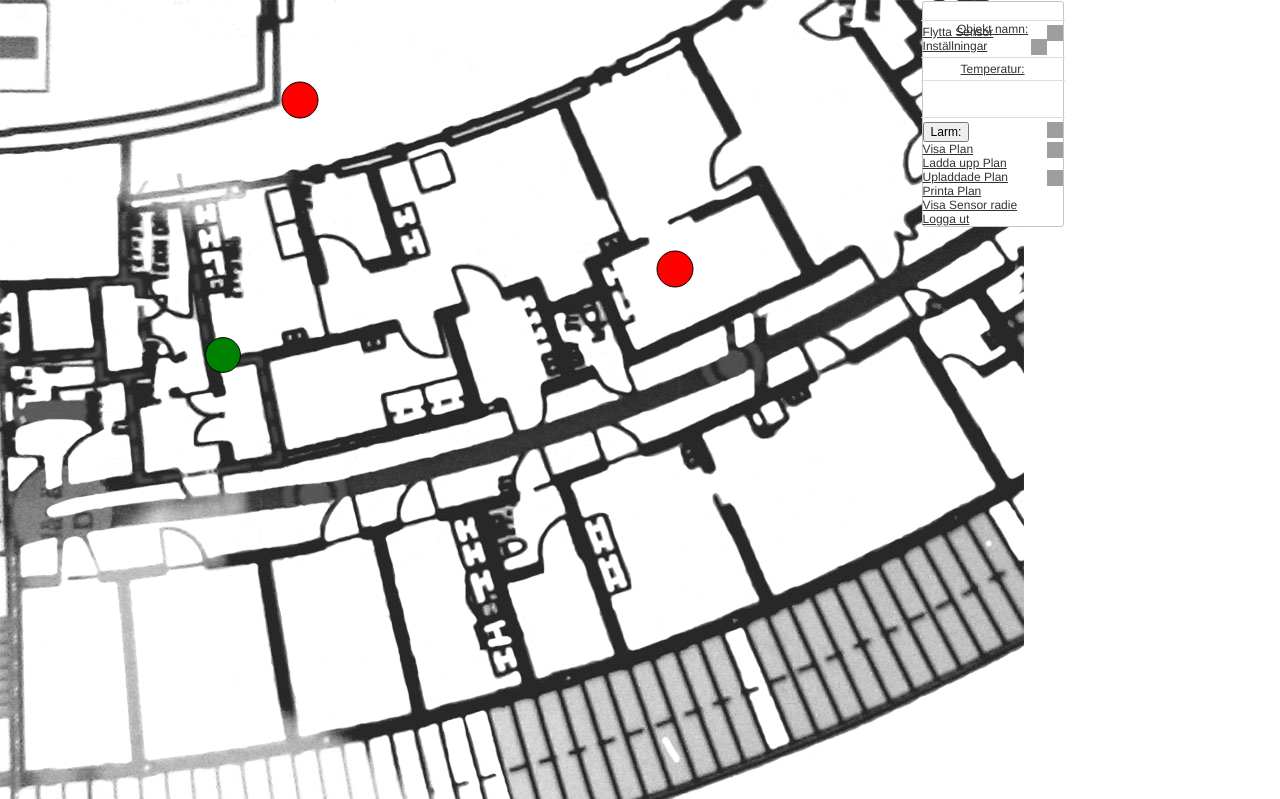
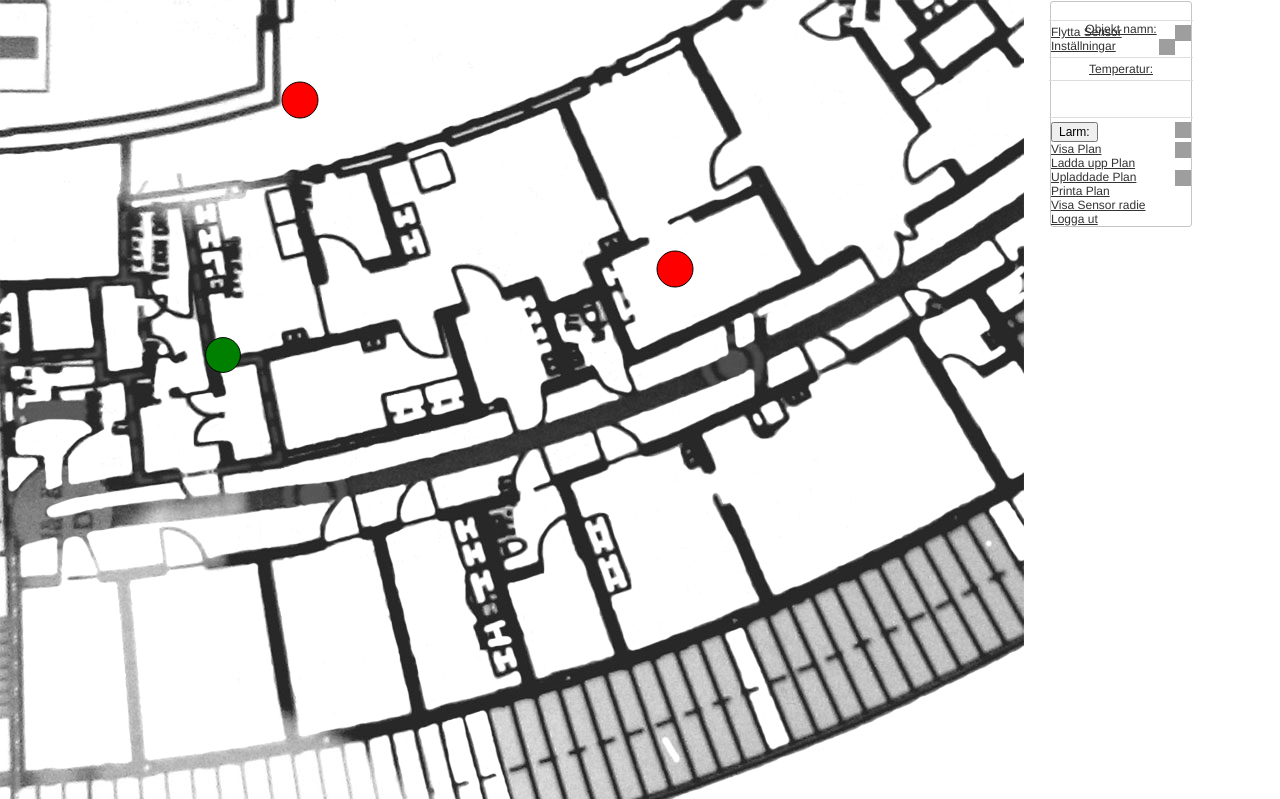
Before and after one commit to VVTinho/Plan, a PHP site: page /planen.php in a window 1280 px wide; the page is wider, and only the part inside the window is pictured. Shown: the top 799 px of that part. Run offline with PHP 8.4, Linux system fonts and the light colour scheme; some libraries are stand-ins or nearby versions; grey boxes are pictures that could not be loaded.

Commit message:
styles.css style changes

```diff
--- a/styles.css
+++ b/styles.css
@@ -1,10 +1,12 @@
 body {
     margin: 0px;
-
-    /*background: url('plan1.jpg') no-repeat;*/
     height: 800px;
     width:100%;
     font-size: 12px;
+}
+
+.main_container {
+
 }
 
 #bilderna {
@@ -12,13 +14,9 @@ body {
     overflow: scroll;
 }
 
-canvas {
+canvas {}
 
-}
-
-#testar {
-
-}
+#testar {}
 
 #container {
     overflow: scroll;
@@ -115,7 +113,7 @@ canvas {
 /* Meny */
 
 #menu {
-    left: 72%;
+    left: 1050px;
     position: absolute;
     top: 1px;
 }
@@ -162,7 +160,7 @@ canvas {
 }
 
 #temperature {
-	font-size: 20px;
+	font-size: 22px;
 }
 
 #grader {
@@ -274,23 +272,15 @@ canvas {
     overflow: scroll !important;
 }
 
-.zoomViewport {
+.zoomViewport {}
 
-}
+.kineticjs-content {}
 
-.kineticjs-content {
-
-}
-
-#oks {
-
-}
+#oks {}
 
 /* Images */
 
-#newimages {
-
-}
+#newimages {}
 
 #allImages {
     height: auto;
```
